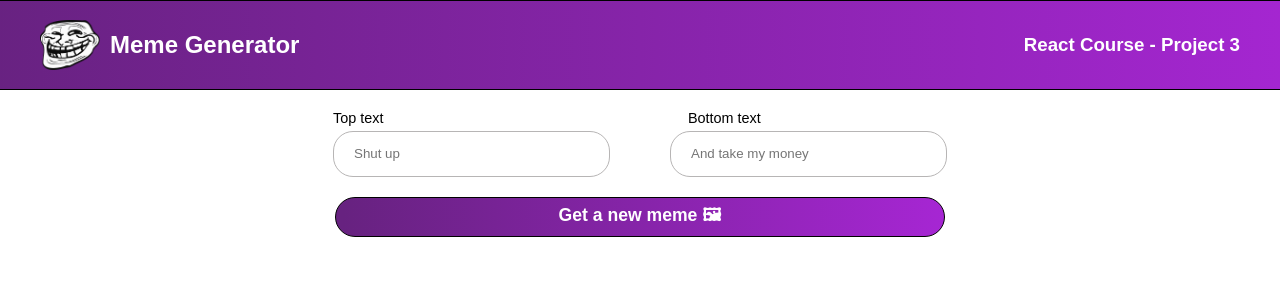
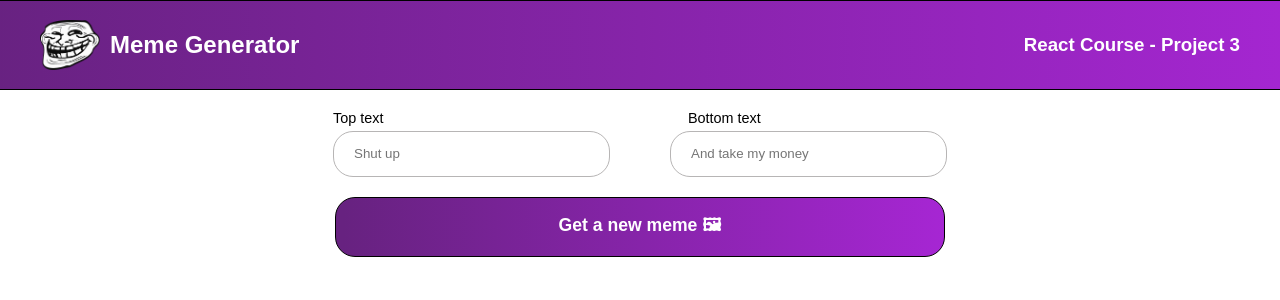
Before and after one commit to dmytrochupryna1/meme-generator, a React (Vite) app: page / in a window 1280 px wide. Shown: the top 300 px of the page. Built offline with nearby package versions, Linux system fonts and the light colour scheme.

Commit message:
button -- increased height

```diff
--- a/src/index.css
+++ b/src/index.css
@@ -83,7 +83,7 @@ form {
 
             button {
                 width: 610px;
-                height: 40px;
+                height: 60px;
                 margin-top: 20px;
                 background: linear-gradient(90deg, #672280 1.18%, #A626D3 100%);
                 color: white;
```
